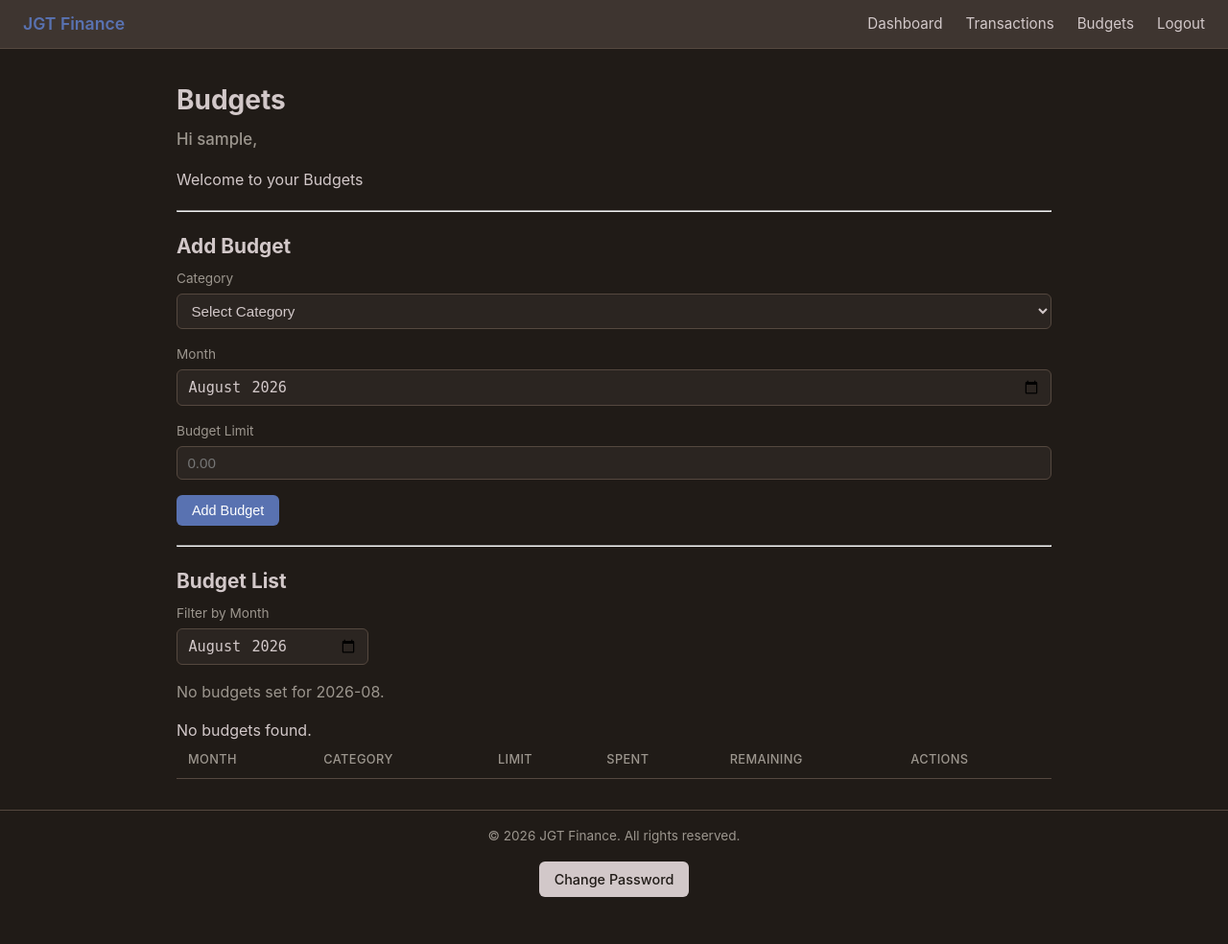
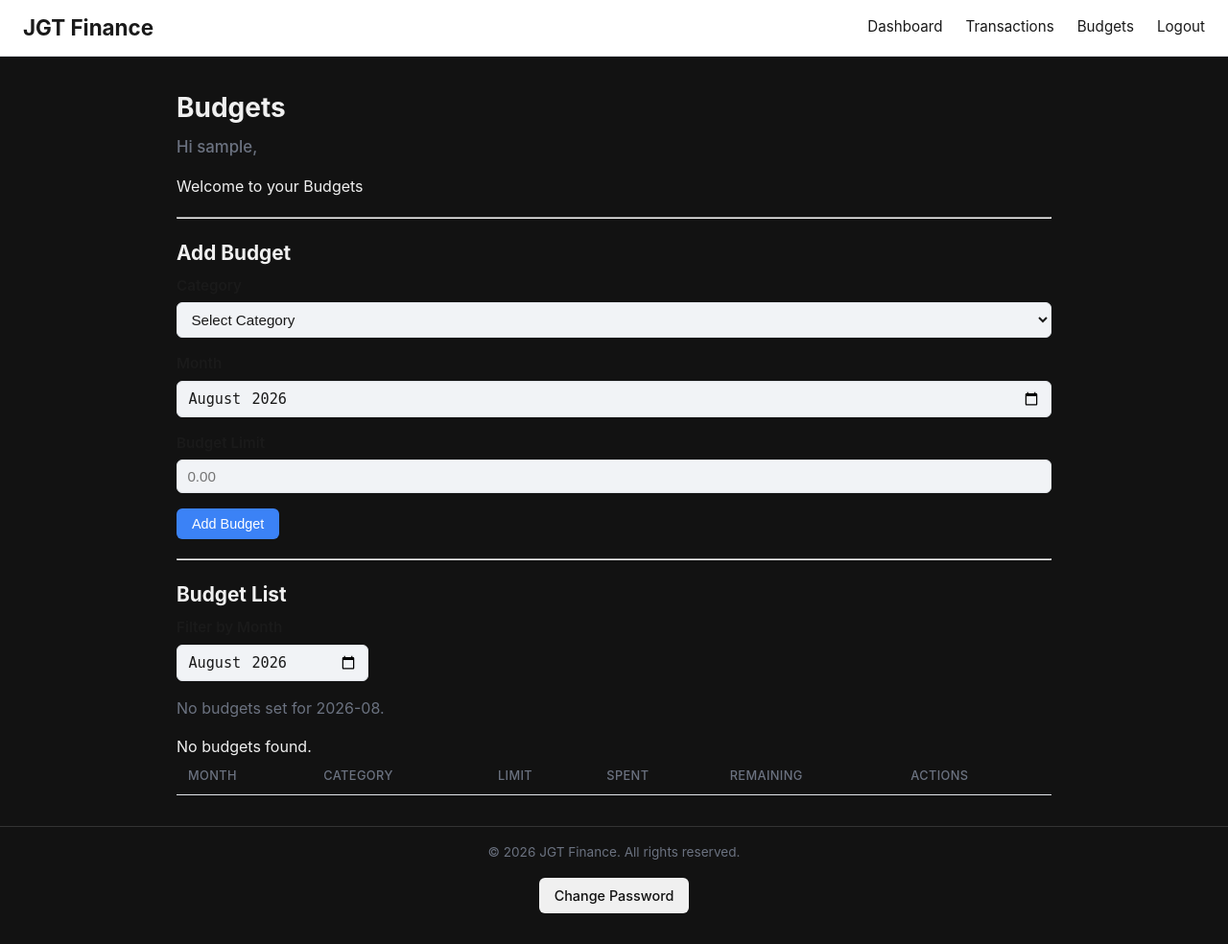
Before and after one commit to daniel-huyer/CU_3308_Team_Project, a Flask app: page /budgets in a window 1280 px wide. Shown: the whole page at 96% size. Before the commit the page ends 935 px from the top, so only its background shows below. Run offline with Flask 3, Linux system fonts and the light colour scheme; the visitor is signed in with stand-in values (Sample User, id 1); data that the repository does not hold is empty.

Commit message:
UI polish: brighter color scheme, white cards, category color-coding across dashboard/transactions/budgets pages

```diff
--- a/app/static/css/style.css
+++ b/app/static/css/style.css
@@ -1,15 +1,17 @@
 :root {
-  --color-bg: #201b17;
-  --color-surface: #3e3530;
-  --color-surface-alt: #2b2521;
-  --color-text: #d2c8c9;
-  --color-muted: #9c968e;
-  --color-border: #55483f;
-  --color-primary: #5972b1;
-  --color-accent-gold: #d0a650;
-  --color-accent-green: #4f7c3b;
-  --color-accent-red: #962324;
-  --color-accent-orange: #c26f40;
+  --color-bg: #121212;
+  --color-surface: #ffffff;
+  --color-surface-alt: #f1f3f6;
+  --color-text: #f0f0f0;
+  --color-text-on-surface: #1a1a1a;
+  --color-muted: #6b7280;
+  --color-border: #333333;
+  --color-border-light: #e2e5ea;
+  --color-primary: #3b82f6;
+  --color-accent-gold: #f5b942;
+  --color-accent-green: #22c55e;
+  --color-accent-red: #ef4444;
+  --color-accent-orange: #fb923c;
 }
 
 * { box-sizing: border-box; margin: 0; padding: 0; }
@@ -32,13 +34,14 @@ a { color: inherit; }
   justify-content: space-between;
   padding: 0.75rem 1.5rem;
   background: var(--color-surface);
-  border-bottom: 1px solid var(--color-border);
+  border-bottom: 1px solid var(--color-border-light);
+  color: var(--color-text-on-surface);
 }
 
 .navbar-brand {
-  font-weight: 600;
-  font-size: 1.1rem;
-  color: var(--color-primary);
+  font-weight: 700;
+  font-size: 1.4rem;
+  color: var(--color-text-on-surface);
   text-decoration: none;
 }
 
@@ -49,7 +52,7 @@ a { color: inherit; }
 }
 
 .navbar-links a {
-  color: var(--color-text);
+  color: var(--color-text-on-surface);
   text-decoration: none;
   font-size: 0.95rem;
   transition: color 0.15s ease;
@@ -91,10 +94,11 @@ h3 { font-size: 1.05rem; font-weight: 500; color: var(--color-muted); margin-bot
 
 .card {
   background: var(--color-surface);
-  border: 1px solid var(--color-border);
+  border: 1px solid var(--color-border-light);
   border-radius: 10px;
   padding: 1.25rem;
   margin-bottom: 1.25rem;
+  color: var(--color-text-on-surface);
 }
 
 .card-grid {
@@ -120,7 +124,7 @@ h3 { font-size: 1.05rem; font-weight: 500; color: var(--color-muted); margin-bot
 
 .btn-primary { background: var(--color-primary); color: #fff; }
 .btn-danger { background: var(--color-accent-red); color: #fff; }
-.btn-secondary { background: var(--color-surface-alt); color: var(--color-text); border: 1px solid var(--color-border); }
+.btn-secondary { background: var(--color-surface-alt); color: var(--color-text-on-surface); border: 1px solid var(--color-border-light); }
 
 [hidden] {
     display: none !important;
@@ -132,8 +136,9 @@ h3 { font-size: 1.05rem; font-weight: 500; color: var(--color-muted); margin-bot
 
 .form-group label {
   display: block;
-  font-size: 0.85rem;
-  color: var(--color-muted);
+  font-size: 0.95rem;
+  font-weight: 600;
+  color: var(--color-text-on-surface);
   margin-bottom: 0.35rem;
 }
 
@@ -143,9 +148,9 @@ h3 { font-size: 1.05rem; font-weight: 500; color: var(--color-muted); margin-bot
   width: 100%;
   padding: 0.5rem 0.65rem;
   background: var(--color-surface-alt);
-  border: 1px solid var(--color-border);
+  border: 1px solid var(--color-border-light);
   border-radius: 6px;
-  color: var(--color-text);
+  color: var(--color-text-on-surface);
   font-size: 0.95rem;
 }
 
@@ -164,7 +169,7 @@ table {
 th, td {
   text-align: left;
   padding: 0.6rem 0.75rem;
-  border-bottom: 1px solid var(--color-border);
+  border-bottom: 1px solid var(--color-border-light);
   font-size: 0.9rem;
 }
 
--- a/app/static/js/budgets.js
+++ b/app/static/js/budgets.js
@@ -171,6 +171,19 @@ document.addEventListener("DOMContentLoaded", function () {
     }
 
 
+    const CATEGORY_COLORS = {
+        Food: "#3b82f6",
+        Transportation: "#f5b942",
+        Utilities: "#ef4444",
+        Entertainment: "#22c55e",
+        Healthcare: "#fb923c",
+        Housing: "#a855f7",
+        Gift: "#06b6d4",
+        Paycheck: "#10b981"
+    };
+    function getCategoryColor(categoryName) {
+        return CATEGORY_COLORS[categoryName] || "#6b7280";
+    }
     function createCell(text) {
         const cell = document.createElement(
             "td"
@@ -350,13 +363,14 @@ document.addEventListener("DOMContentLoaded", function () {
                     )
                 );
 
-                row.appendChild(
-                    createCell(
-                        getCategoryName(
-                            budget
-                        )
-                    )
-                );
+                const categoryCell = document.createElement("td");
+                const categoryName = getCategoryName(budget);
+                const categoryBadge = document.createElement("span");
+                categoryBadge.textContent = categoryName;
+                categoryBadge.style.color = getCategoryColor(categoryName);
+                categoryBadge.style.fontWeight = "600";
+                categoryCell.appendChild(categoryBadge);
+                row.appendChild(categoryCell);
 
                 row.appendChild(
                     createCell(
```
Also changed, not shown: app/static/js/dashboard.js (+36 -11 lines), app/static/js/transactions.js (+21 -7 lines).
